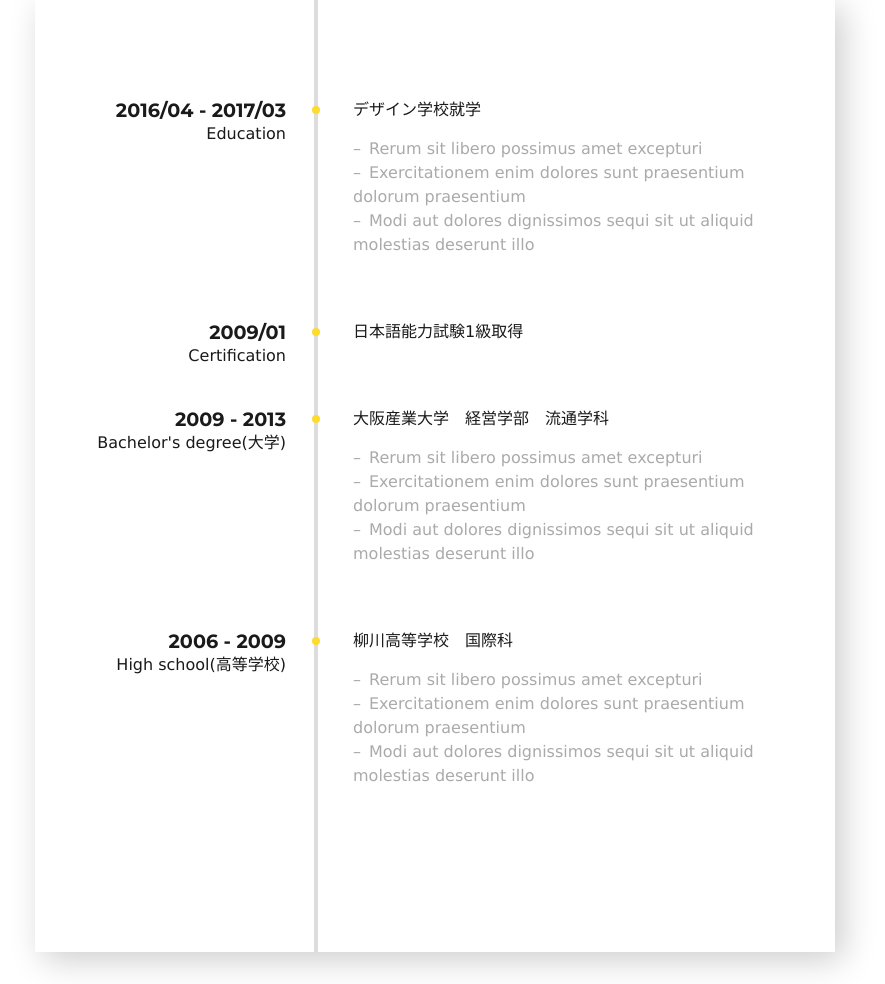
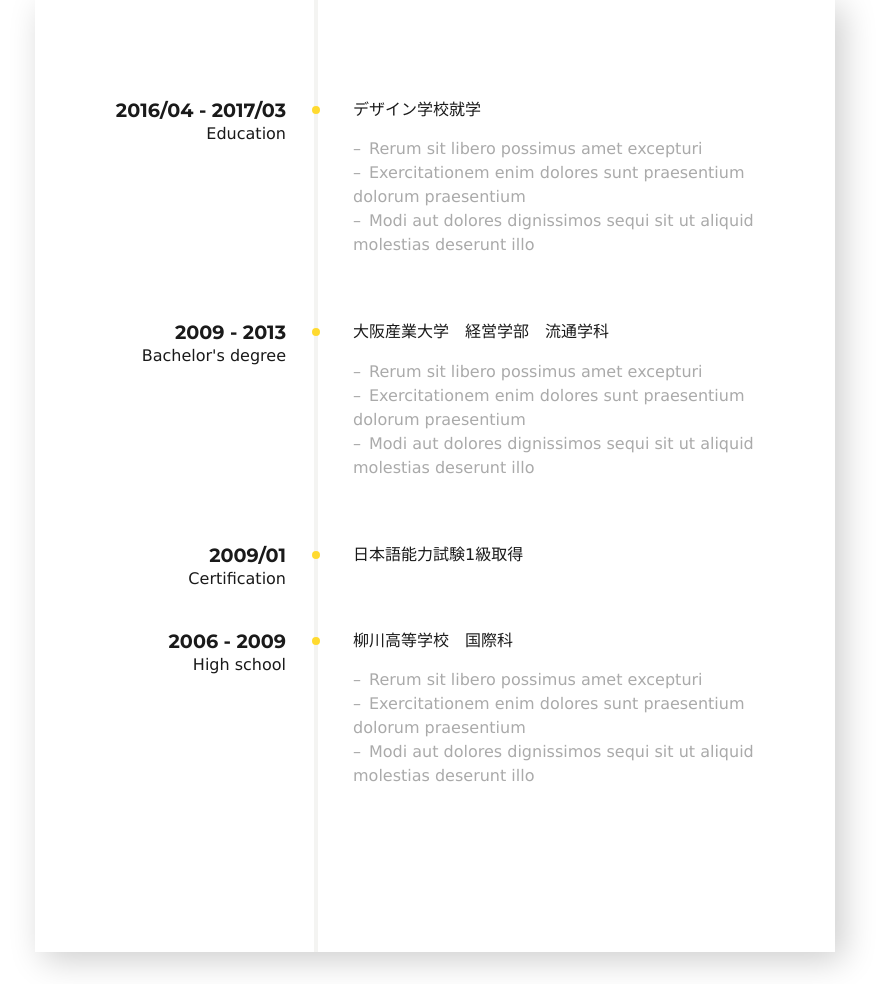
Before and after one commit to yeajinpark/yeajinpark.github.io, a plain HTML site: page index.html in a window 1280 px wide. Shown: the part 3016-4000 px from the top of the page, without its empty margins (205-1090 px from the left). Drawn offline with nearby package versions, Linux system fonts and the light colour scheme.

Commit message:
translation

```diff
--- a/css/timeline.css
+++ b/css/timeline.css
@@ -30,7 +30,7 @@
   left: calc(33% + 15px);
   bottom: 0px;
   width: 4px;
-  background: #ddd;
+  background: #f4f4f2;
 }
 .timeline-box .timeline:after {
   content: "";
--- a/index.html
+++ b/index.html
@@ -389,7 +389,7 @@
                                 <p>Title</p>
                             </div>
                             <div class="body">
-                                <p>アモーレパシフィックジャパン株式会社</p>
+                                <p id="exp1_body_title">アモーレパシフィックジャパン株式会社</p>
                                 <ul>
                                     <li>Rerum sit libero possimus amet excepturi</li>
                                     <li>Exercitationem enim dolores sunt praesentium dolorum praesentium</li>
@@ -403,7 +403,7 @@
                                 <p>Title</p>
                             </div>
                             <div class="body">
-                                <p>株式会社Ｅストアー</p>
+                                <p id="exp2_body_title">株式会社Ｅストアー</p>
                                 <ul>
                                     <li>Rerum sit libero possimus amet excepturi</li>
                                     <li>Exercitationem enim dolores sunt praesentium dolorum praesentium</li>
@@ -440,7 +440,21 @@
                                 <p>Education</p>
                             </div>
                             <div class="body">
-                                <p>デザイン学校就学</p>
+                                <p id="edu1_body_title">デザイン学校就学</p>
+                                <ul>
+                                    <li>Rerum sit libero possimus amet excepturi</li>
+                                    <li>Exercitationem enim dolores sunt praesentium dolorum praesentium</li>
+                                    <li>Modi aut dolores dignissimos sequi sit ut aliquid molestias deserunt illo</li>
+                                </ul>
+                            </div>
+                        </div>
+                        <div class="entry">
+                            <div class="title">
+                                <h3>2009 - 2013</h3>
+                                <p>Bachelor's degree</p>
+                            </div>
+                            <div class="body">
+                                <p id="edu2_body_title">大阪産業大学　経営学部　流通学科</p>
                                 <ul>
                                     <li>Rerum sit libero possimus amet excepturi</li>
                                     <li>Exercitationem enim dolores sunt praesentium dolorum praesentium</li>
@@ -454,30 +468,16 @@
                                 <p>Certification</p>
                             </div>
                             <div class="body">
-                                <p>日本語能力試験1級取得</p>
-                            </div>
-                        </div>
-                        <div class="entry">
-                            <div class="title">
-                                <h3>2009 - 2013</h3>
-                                <p>Bachelor's degree(大学)</p>
-                            </div>
-                            <div class="body">
-                                <p>大阪産業大学　経営学部　流通学科</p>
-                                <ul>
-                                    <li>Rerum sit libero possimus amet excepturi</li>
-                                    <li>Exercitationem enim dolores sunt praesentium dolorum praesentium</li>
-                                    <li>Modi aut dolores dignissimos sequi sit ut aliquid molestias deserunt illo</li>
-                                </ul>
+                                <p id="edu3_body_title">日本語能力試験1級取得</p>
                             </div>
                         </div>
                         <div class="entry">
                             <div class="title">
                                 <h3>2006 - 2009</h3>
-                                <p>High school(高等学校)</p>
+                                <p>High school</p>
                             </div>
                             <div class="body">
-                                <p>柳川高等学校　国際科</p>
+                                <p id="edu4_body_title">柳川高等学校　国際科</p>
                                 <ul>
                                     <li>Rerum sit libero possimus amet excepturi</li>
                                     <li>Exercitationem enim dolores sunt praesentium dolorum praesentium</li>
@@ -1127,6 +1127,13 @@
 			$('#modal5_project_content').text(content.modal5_project_content);
 			$('#modal6_project_content').text(content.modal6_project_content);
 
+            $('#exp1_body_title').text(content.exp1_body_title);
+            $('#exp2_body_title').text(content.exp2_body_title);
+
+            $('#edu1_body_title').text(content.edu1_body_title);
+            $('#edu2_body_title').text(content.edu2_body_title);
+            $('#edu3_body_title').text(content.edu3_body_title);
+            $('#edu4_body_title').text(content.edu4_body_title);
         }
 
         $(function() {
--- a/js/langpack.js
+++ b/js/langpack.js
@@ -3,6 +3,12 @@ var content_jp = {
     headline_1: "初めまして。朴イェジンと申します。",
     headline_2: "大阪産業大学経営学部流通学科卒業後、2013年4月株式会社Eストアーへ入社し、5年間Webプランナー・Webデザイナーとして、自社モールの運営及びECサイトを中心に制作業務を担当しておりました。",
 	headline_3: "2018年4月よりアモーレパシフィックジャパン株式会社へ転職し、ETUDE HOUSE公式サイトのEC運営担当としてWeb広告の運用管理・SEO・プロモーションページのディレクションを担当しております。",
+    exp1_body_title: "アモーレパシフィックジャパン株式会社",
+    exp2_body_title: "株式会社Ｅストアー",
+    edu1_body_title: "デザイン学校就学",
+    edu2_body_title: "大阪産業大学　経営学部　流通学科",
+    edu3_body_title: "日本語能力試験1級取得",
+    edu4_body_title: "柳川高等学校　国際科",
     site_name_title: "サイト名：",
     product_class_title: "取扱商品：",
     producing_period_title: "制作期間：",
@@ -54,6 +60,12 @@ var content_kr = {
     headline_1: "안녕하세요. 박 예진 입니다.",
     headline_2: "오사카 산업 대학 경영 학부 유통학과 졸업 후, 2013 년 4 월 주식회사 E 스토어에 입사 해 5 년간 Web 플래너 Web 디자이너로 자사 쇼핑몰 운영 및 EC 사이트를 중심으로 제작 업무를 담당했습니다.",
 	headline_3: "2018 년 4 월부터 아모레 퍼시픽 재팬 주식회사에서 ETUDE HOUSE 공식 사이트 EC 운영 담당으로 Web 광고 운영 관리 · SEO 프로모션 페이지의 디렉션을 담당하고 있습니다.",
+    exp1_body_title: "아모레 퍼시픽 재팬 주식회사",
+    exp2_body_title: "주식회사 E 스토어",
+    edu1_body_title: "디자인 학교 취학",
+    edu2_body_title: "오사카 산업 대학 경영 학부 유통학과",
+    edu3_body_title: "일본어 능력 시험 1 급 취득",
+    edu4_body_title: "야나가와 고등학교 국제학과",
     site_name_title: "사이트 명:",
     product_class_title: "취급 상품:",
     producing_period_title: "제작 기간:",
```
